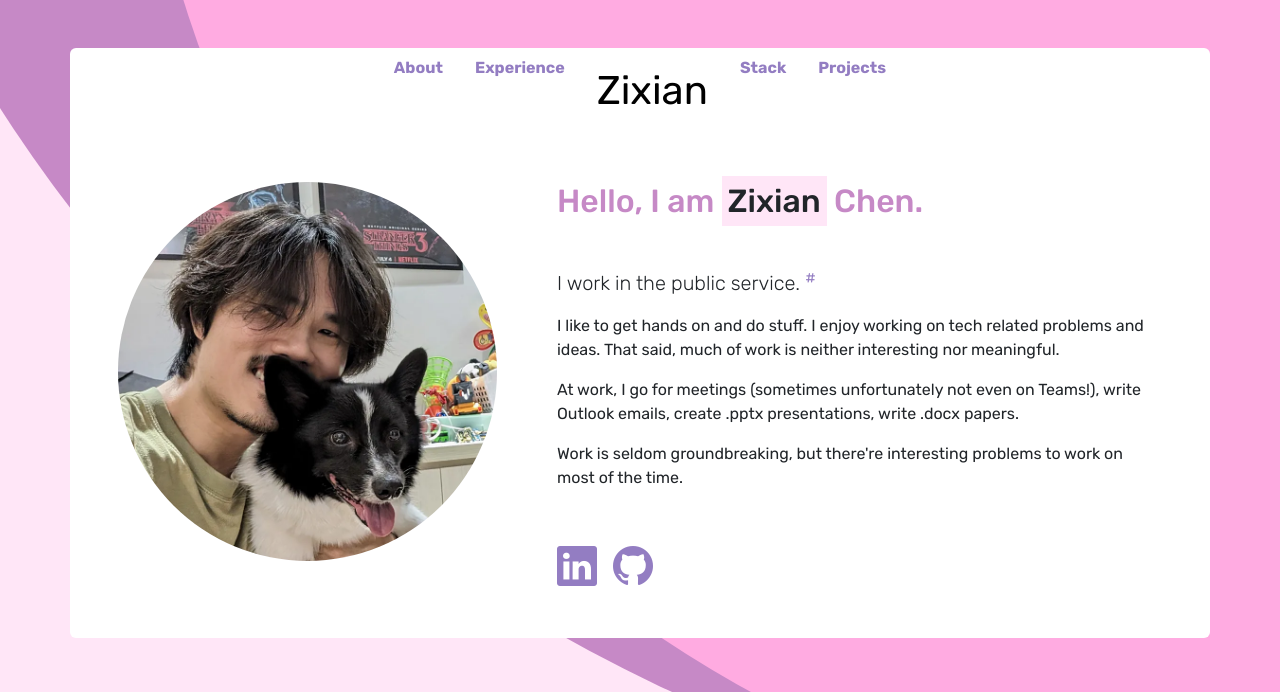
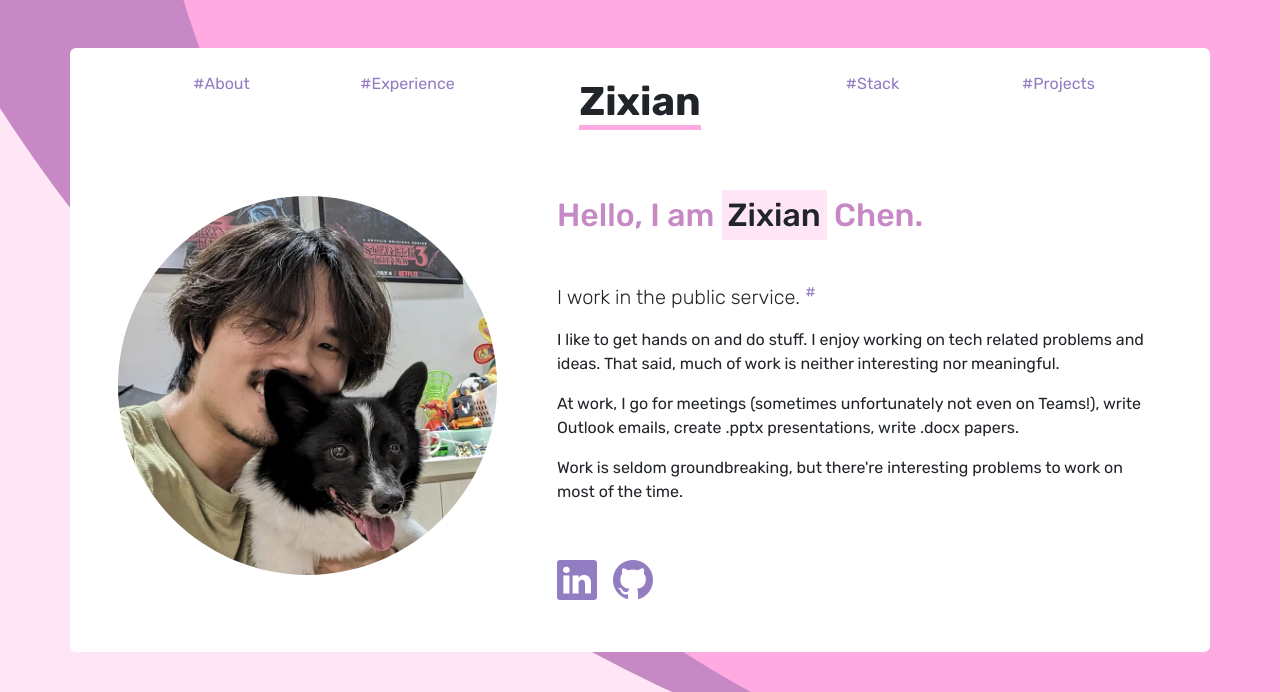
Before and after one commit to zachczx/eatyourmeds, a Django app: page / in a window 1280 px wide. Shown: the top 692 px of the page. Run offline with Django 4.2, Linux system fonts and the light colour scheme; style sheets or scripts are compiled from the project's sources; some libraries are stand-ins or nearby versions.

Commit message:
Update home.html

```diff
--- a/templates/aboutme/home.html
+++ b/templates/aboutme/home.html
@@ -21,7 +21,6 @@
 
     a, a:visited {
         text-decoration: none;
-        font-weight: bold;
         color: #937DC2;
     }
 
@@ -61,27 +60,18 @@
 <body>
 <main>
 <div class="container mt-5 mb-5 rounded bg-white" x-data="{ selected: 1 }">
-    <div class="row">
-        <div class="col g-0">
-            <nav class="navbar navbar-expand rounded-top flex-grow-1">
-                <div class="container d-flex justify-content-center">
-                    <div class="navbar-nav">
-                        <span class="nav-item mx-3"><a href="#" x-data @click="selected !== 1 ? selected = 1 : selected = null">About</a></span>
-                        <span class="nav-item mx-3"><a href="#" x-data @click="selected !== 2 ? selected = 2 : selected = null">Experience</a></span>
-                        <span class="navbar-brand mx-3 fs-1">Zixian</span>
-                        <span class="nav-item mx-3"><a href="#" x-data @click="selected !== 3 ? selected = 3 : selected = null">Stack</a></span>
-                        <span class="nav-item mx-3"><a href="#" x-data @click="selected !== 4 ? selected = 4 : selected = null">Projects</a></span>
-                    </div>
-                </div>
-            </nav>
-        </div>
+    <div class="row pt-4 pb-3 text-center d-flex justify-content-center g-0">
+        <div class="col-sm-12 col-md-2 fs-6"><a href="#" x-data @click="selected !== 1 ? selected = 1 : selected = 1">#About</a></div>
+        <div class="col-sm-12 col-md-2 fs-6"><a href="#" x-data @click="selected !== 2 ? selected = 2 : selected = 2">#Experience</a></div>
+        <div class="col-sm-12 col-md-3 fs-1 fw-bold"><span class="border-bottom border-5 border-primary">Zixian</span></div>
+        <div class="col-sm-12 col-md-2 fs-6"><a href="#" x-data @click="selected !== 3 ? selected = 3 : selected = 3">#Stack</a></div>
+        <div class="col-sm-12 col-md-2 fs-6"><a href="#" x-data @click="selected !== 4 ? selected = 4 : selected = 4">#Projects</a></div>
     </div>
     <div class="row">
         <div class="col-sm-12 col-md-5 p-5 curve curve2">
-            <a href="#" x-data @click="selected !== 5 ? selected = 5 : selected = null"><img src="{% static 'aboutme/kitandi.webp' %}" class="img-fluid rounded-circle"></a>
+            <a href="#" x-data @click="selected !== 5 ? selected = 5 : selected = 5"><img src="{% static 'aboutme/kitandi.webp' %}" class="img-fluid rounded-circle"></a>
         </div>
         <div class="col-sm-12 col-md-7 mt-5 pe-5 pb-4">
-
             <!-- Start 1. About -->
             <div
                 x-show="selected == 1"
```
